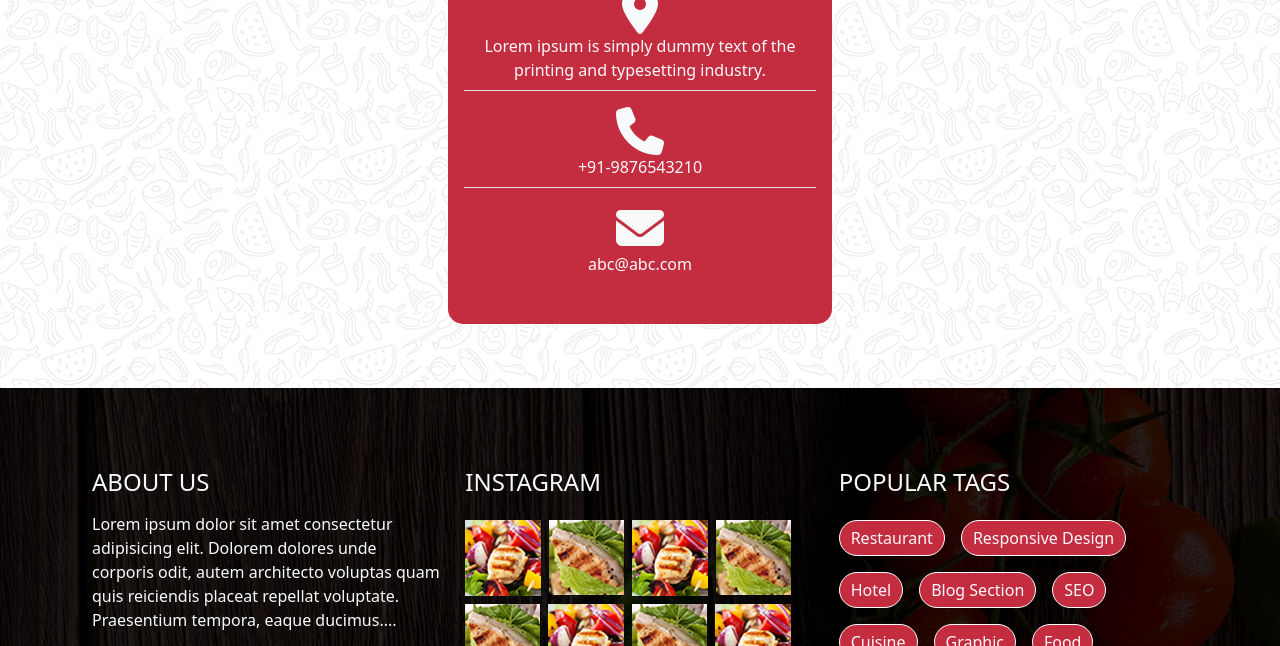
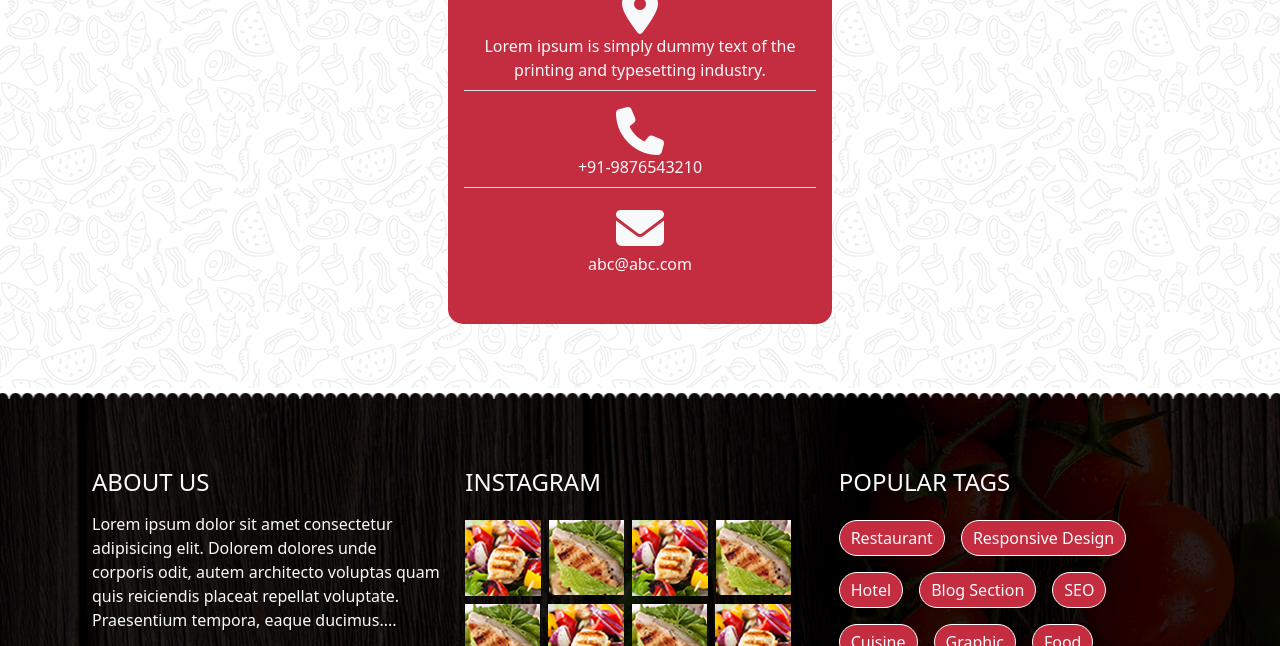
Before and after one commit to shuupsy/git_bootstrap_les_chefs_14, a website: page index.html in a window 1280 px wide. Shown: the part 7888-8534 px from the top of the page. Drawn offline with nearby package versions, Linux system fonts and the light colour scheme.

Commit message:
Footer, decoration

```diff
--- a/src/modules/_footer.sass
+++ b/src/modules/_footer.sass
@@ -1,9 +1,9 @@
 footer
     #ftr-details
-        background-image: url('../images/footer_background.jpg')
-        background-repeat: no-repeat
-        background-size: cover
-        background-position: center
+        background-image: url('../images/footer_bottom_decoration_img.png'),url('../images/footer_background.jpg')
+        background-repeat: repeat-x,no-repeat
+        background-size: auto, cover
+        background-position: top,center
         padding: 10vh
         li
             @extend %ftr-li
```
Also changed, not shown: public/css/style.css.
